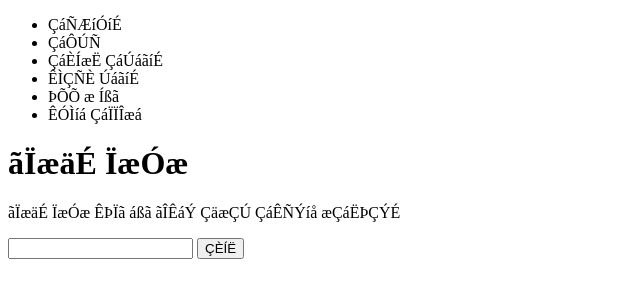
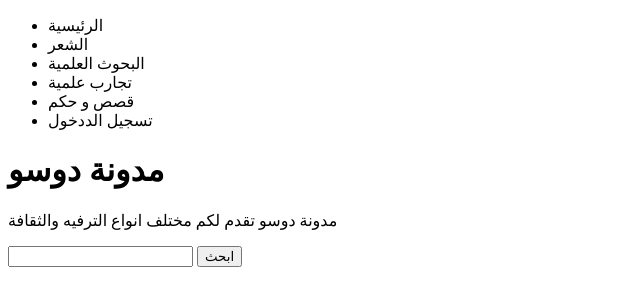
Before and after one commit to salsa-project/dousou, a plain HTML site: page index.html in a window 1280 px wide. Shown: the whole page, without its empty margins (0-640 px from the left). Drawn offline with Linux system fonts and the light colour scheme.

Commit message:
Update index.html

```diff
--- a/index.html
+++ b/index.html
@@ -7,18 +7,18 @@
 
 <header>
 <ul>
-<li> ÇáÑÆíÓíÉ</li>
-<li>ÇáÔÚÑ </li>
-<li>ÇáÈÍæË ÇáÚáãíÉ </li>
-<li>ÊÌÇÑÈ ÚáãíÉ </li>
-<li> ÞÕÕ æ Íßã</li>
-<li>ÊÓÌíá ÇáÏÏÎæá </li>
+<li> الرئيسية</li>
+<li>الشعر </li>
+<li>البحوث العلمية </li>
+<li>تجارب علمية </li>
+<li> قصص و حكم</li>
+<li>تسجيل الددخول </li>
 </ul>
 <div>
-<h1>ãÏæäÉ ÏæÓæ</h1>
-<p>ãÏæäÉ ÏæÓæ ÊÞÏã áßã ãÎÊáÝ ÇäæÇÚ ÇáÊÑÝíå æÇáËÞÇÝÉ</p>
+<h1>مدونة دوسو</h1>
+<p>مدونة دوسو تقدم لكم مختلف انواع الترفيه والثقافة</p>
 <input type="text">
-<button>ÇÈÍË</button>
+<button>ابحث</button>
 </div>
 </header>
 
```
